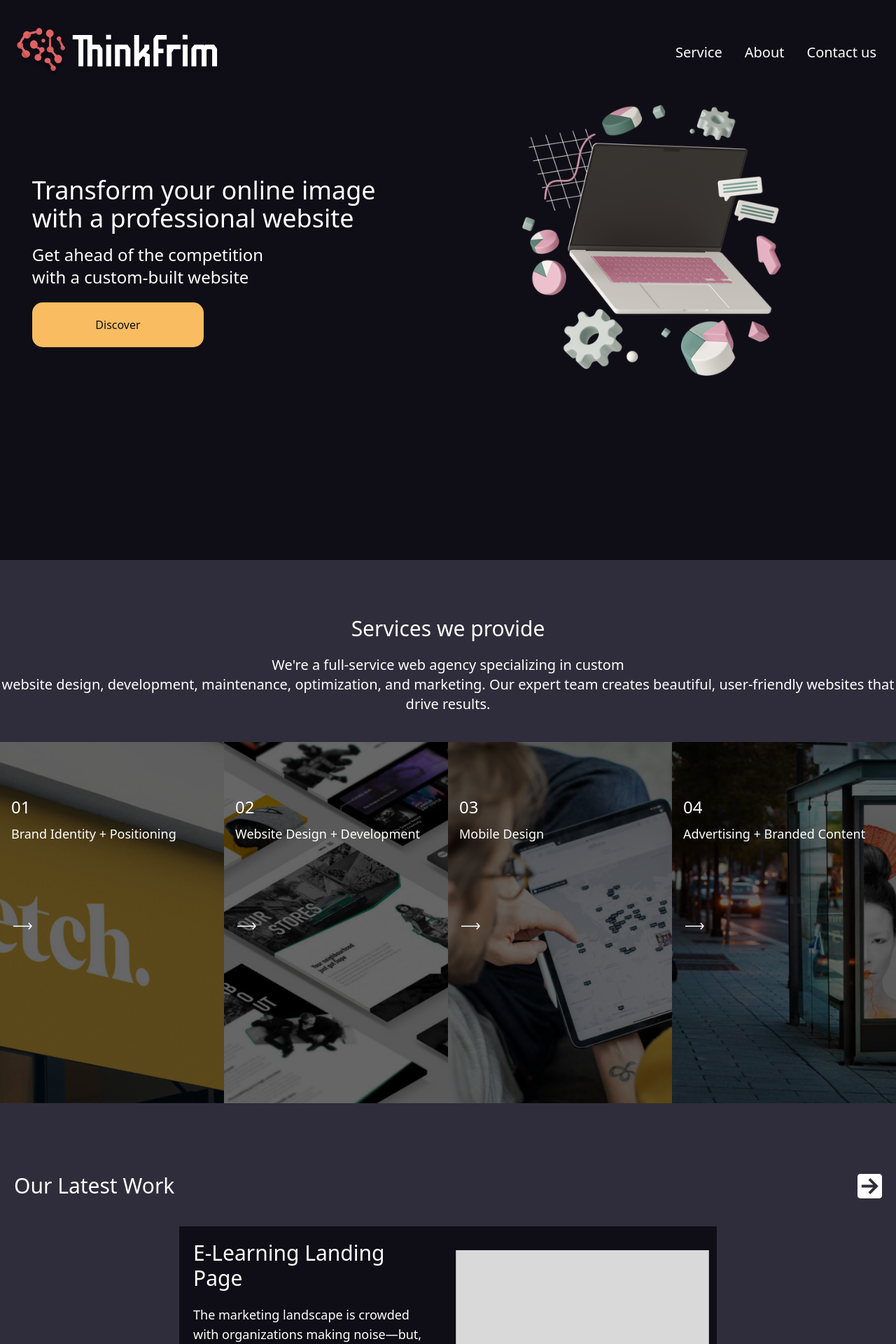
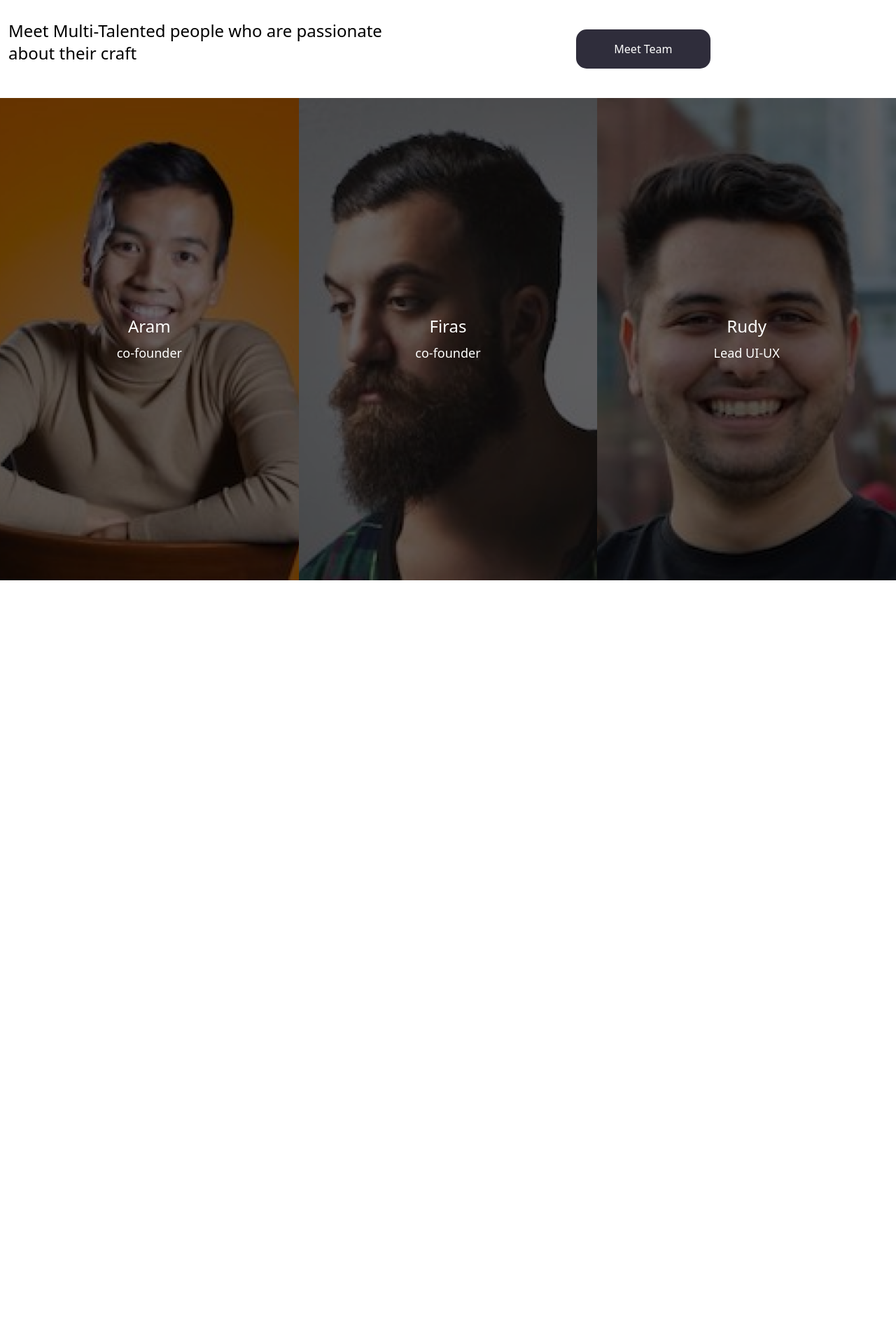
Before and after one commit to ThinkFrim/thinkfrim-production, a React (Create React App) app: page / in a window 1280 px wide. Shown: the top 1920 px of the page at 70% size. After the commit the page ends 829 px from the top, so only its background shows below. Built offline with nearby package versions, Linux system fonts and the light colour scheme.

Commit message:
finished working on team section and it's fully responsive

```diff
--- a/src/pages/home/index.js
+++ b/src/pages/home/index.js
@@ -2,13 +2,15 @@ import React from 'react'
 import Banner from '../../sections/banner';
 import LatestWork from '../../sections/latestWork';
 import Services from '../../sections/services';
+import Team from '../../sections/team';
 
 const Home = () => {
   return (
     <>
-      <Banner />
-      <Services />
-      <LatestWork />
+      {/* <Banner /> */}
+      {/* <Services /> */}
+      {/* <LatestWork /> */}
+      <Team />
     </>
   )
 }
--- a/src/sections/latestWork/index.js
+++ b/src/sections/latestWork/index.js
@@ -6,8 +6,8 @@ const LatestWork = () => {
     return (
         <section className='GunMetalBg h-full' id='latestwork'>
             <div>
-                <div className='flex items-center justify-between mx-5 pb-10 pt-5'>
-                    <h1 className='White text-3xl'>Our Latest Work</h1>
+                <div className='flex items-center justify-between mx-5 pb-16 pt-5 md:mx-20'>
+                    <h1 className='White text-3xl md:text-4xl'>Our Latest Work</h1>
                     <img src="/media/icon/showAll.svg" alt="" />
                 </div>
 
--- a/src/sections/team/index.js
+++ b/src/sections/team/index.js
@@ -1,8 +1,33 @@
 import React from 'react'
+import DataTeam from '../../static/Data/TeamData';
 
 const Team = () => {
   return (
-    <section id='team'>Team</section>
+    <section id='team'>
+      <div>
+        <div className='text-center md:text-left md:flex md:items-center pt-7 pb-7'>
+          <h1 className='text-xl pb-5 md:mx-3 md:text-2xl'>Meet Multi-Talented people who are passionate <br className="hidden md:inline" /> about their craft</h1>
+          <button className='GunMetalBg White p-4 w-1/2 rounded-[15px] mx-auto md:w-1/4 xl:w-[15%]'>Meet Team</button>
+        </div>
+        <div className='md:grid md:grid-cols-3'>
+          {
+            DataTeam.map((team) => {
+              return (
+                <div className='relative before:bg-black before:bg-opacity-60 before:absolute before:top-[0%] before:w-[100%] before:h-[100%]' key={team.id}>
+                  <div className='text-center absolute top-1/2 left-1/2 transform -translate-x-1/2 -translate-y-1/2'>
+                    <h1 className='White text-xl lg:text-2xl pb-2'>{team.title}</h1>
+                    <h2 className='White text-lg lg:text-lg'>{team.position}</h2>
+                  </div>
+                  <div>
+                    <img className='w-full' src={team.img} alt="" />
+                  </div>
+                </div>
+              )
+            })
+          }
+        </div>
+      </div>
+    </section >
   )
 }
 
--- a/src/static/Data/TeamData/index.js
+++ b/src/static/Data/TeamData/index.js
@@ -4,22 +4,22 @@ const DataTeam =
             id: '1',
             title: 'Aram',
             position: 'co-founder',
-            img: '/public/media/images/Rectangle 46.png'
+            img: '/media/images/Rectangle 46.png'
         },
 
         {
             id: '1',
-            title: 'Aram',
+            title: 'Firas',
             position: 'co-founder',
-            img: '/public/media/images/Rectangle 46.png'
+            img: '/media/images/Rectangle 47.png'
         },
 
 
         {
             id: '1',
-            title: 'Aram',
-            position: 'co-founder',
-            img: '/public/media/images/Rectangle 46.png'
+            title: 'Rudy',
+            position: 'Lead UI-UX',
+            img: '/media/images/Rectangle 48.png'
         },
 
     ]
```
